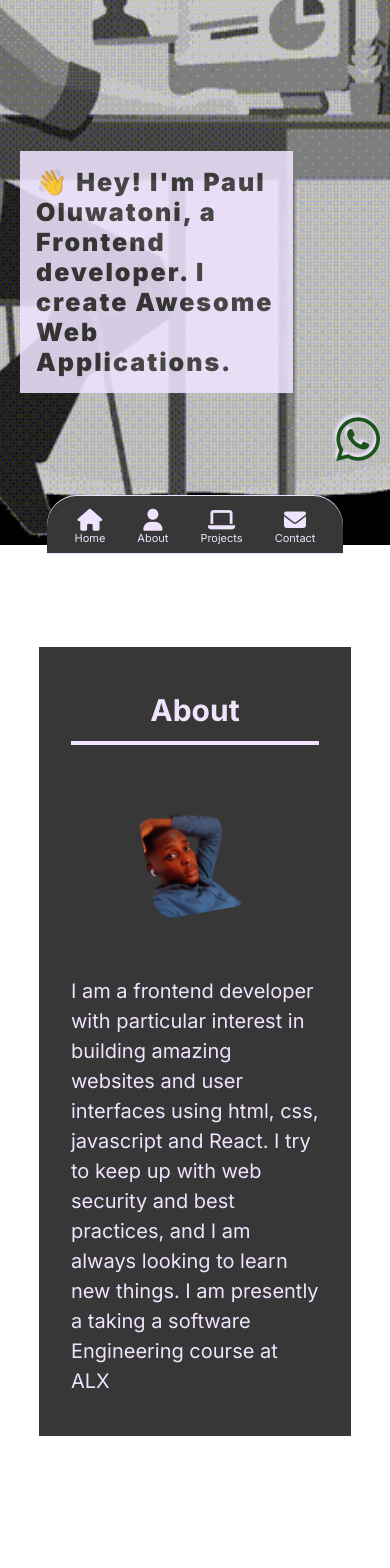
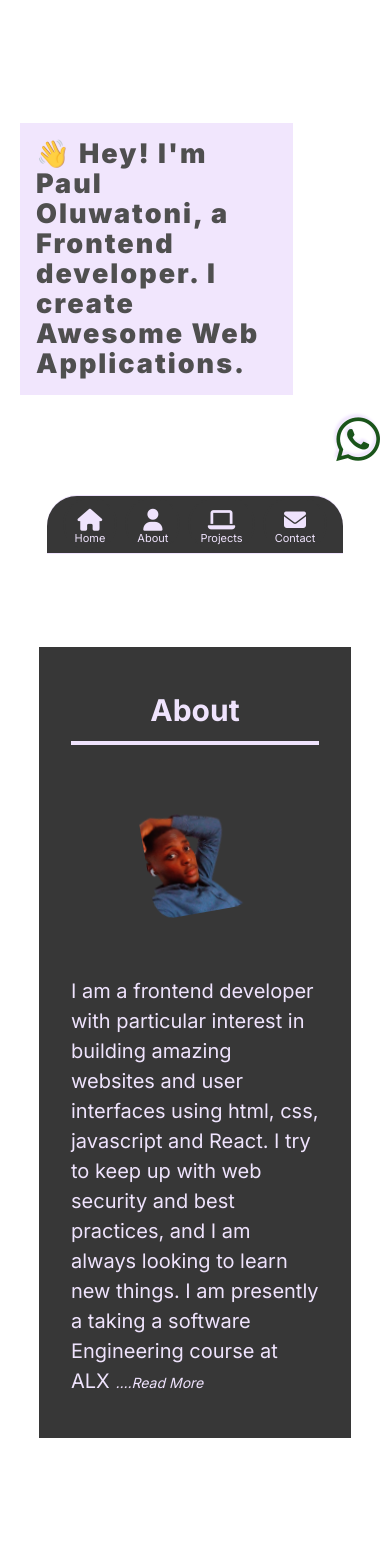
Before and after one commit to TonniPaul/contact, a React (Create React App) app: page / in a window 390 px wide. Shown: the part 280-1848 px from the top of the page. Built offline with nearby package versions, Linux system fonts and the light colour scheme; a web font is replaced by a local one.

Commit message:
Added a readmore to the primary about page

```diff
--- a/src/components/About.js
+++ b/src/components/About.js
@@ -1,3 +1,4 @@
+import { Link } from "react-router-dom";
 import paul from "../images/paultol.png";
 import Footer from "./Footer";
 import Nav from "./Nav";
@@ -13,7 +14,9 @@ export  function About (){
             websites and user interfaces using html, css, javascript and React.
             I try to keep up with web security and best practices, and I am always
             looking to learn new things. I am presently a taking a software
-            Engineering course at ALX
+            Engineering course at ALX <span><em>
+               <Link to='/About' className="readmore"> ....Read More</Link></em>
+            </span>
          </p>
       </main>
    )
--- a/src/index.css
+++ b/src/index.css
@@ -88,7 +88,7 @@ body{
 }
 .hero-body{
   background-position: 100vw;
-  background-image: url(../public/images/black.gif);
+
   background-size: cover;
   background-repeat: no-repeat;
   background-position: center;
@@ -101,7 +101,11 @@ body{
   position: relative;
   top: -40px;
 }
+#dark .hero-body{
+  background-image: url(../public/images/black.gif);
+}
 #light .hero-body{
+  background-color: #fff;
   background-image: url(../public/images/nnnnn.gif);
 }
 .hero-body > main{
@@ -125,6 +129,10 @@ body{
 }
 #light .hero--text{
   color: var(--black);
+
+}
+.readmore{
+  font-size: 14px;
 
 }
 #light .abt{
@@ -255,9 +263,9 @@ small{
 
 .hero--text{
   width: 70%;
-  bottom: 152px;
+  bottom: 132px;
   line-height: 30px;
-  font-size: 25px;
+  font-size: 27px;
   z-index: 888999;
   left: 20px;
 }
@@ -272,6 +280,9 @@ small{
   .hero{
     height: 100vh;
     position: relative;
+  }
+  .hero--text{
+    bottom: 150px;
   }
   .thank-you-home{
     width: 100%;
```
